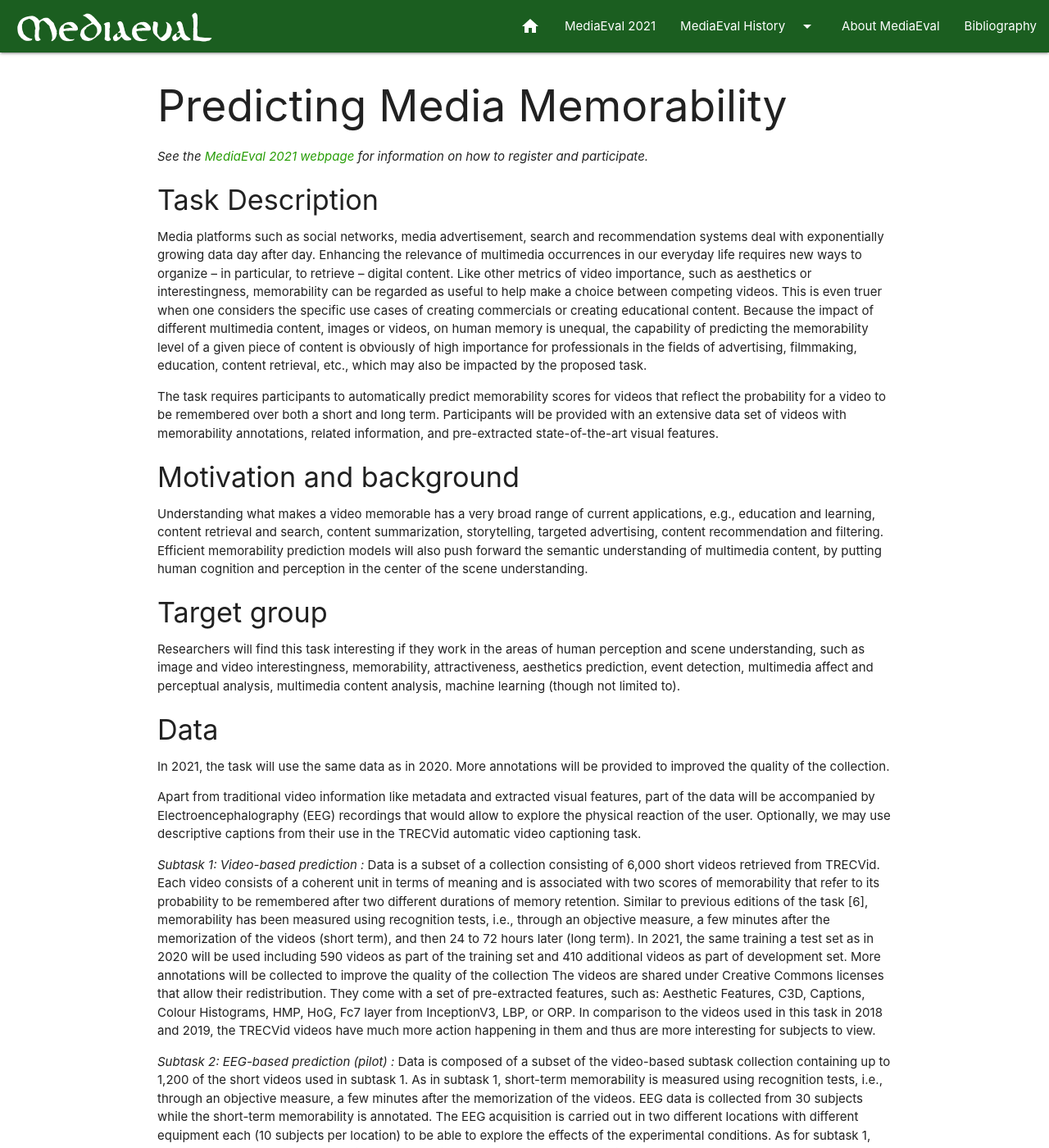
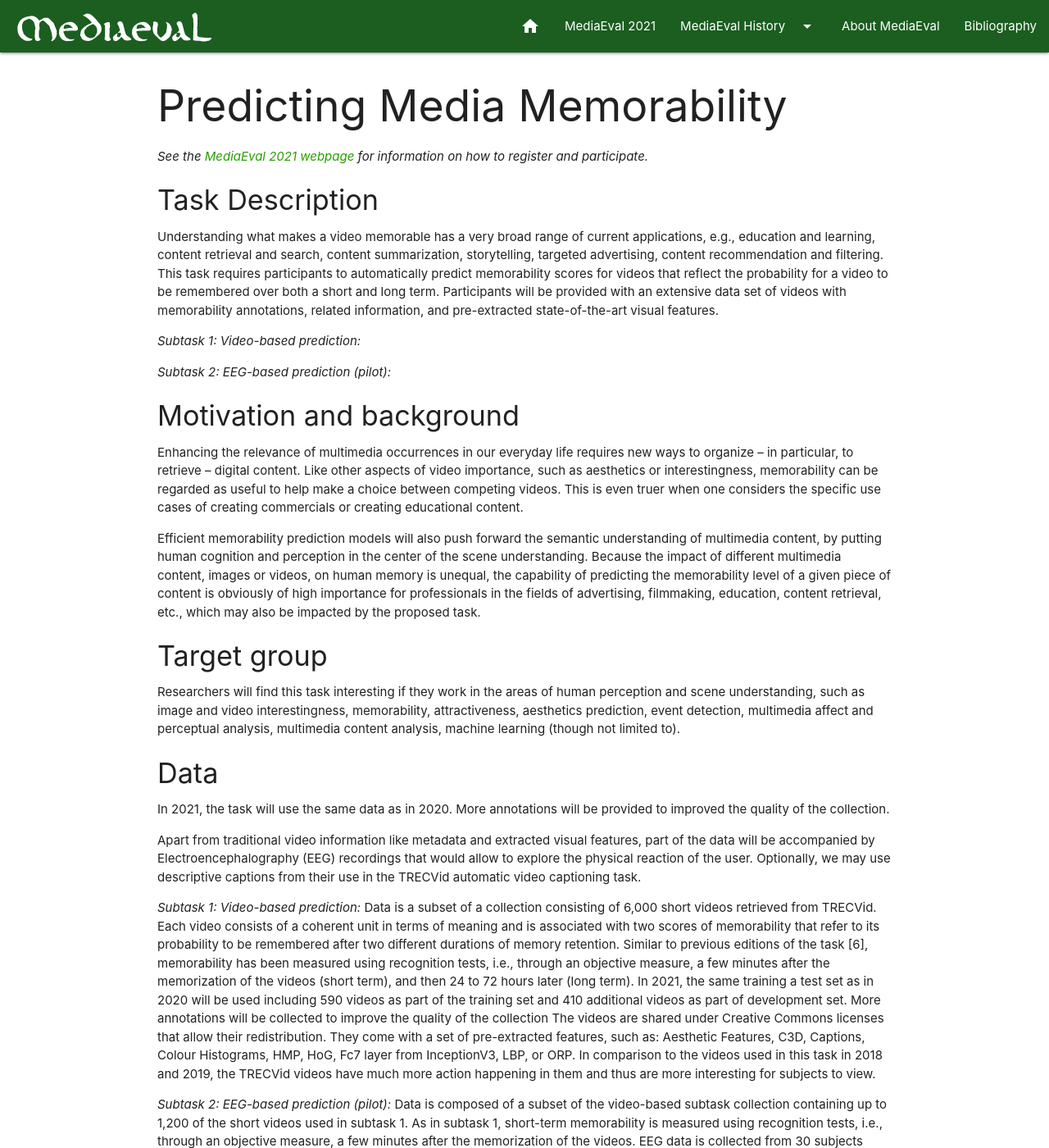
Before and after one commit to multimediaeval/multimediaeval.github.io, a Jekyll site: the page built from _editions/2021/tasks/memorability.md, in a window 1280 px wide and 1400 px high. Shown: the whole window at 82% size. Built offline with Jekyll 4.4.1, drawn with Linux system fonts in a browser that asks for light colours.

Commit message:
Update memorability.md

```diff
--- a/_editions/2021/tasks/memorability.md
+++ b/_editions/2021/tasks/memorability.md
@@ -14,24 +14,31 @@ blurb: "The task requires participants to automatically predict memorability sco
 *See the [MediaEval 2021 webpage](https://multimediaeval.github.io/editions/2021/) for information on how to register and participate.*
 
 #### Task Description
-Media platforms such as social networks, media advertisement, search and recommendation systems deal with exponentially growing data day after day. Enhancing the relevance of multimedia occurrences in our everyday life requires new ways to organize – in particular, to retrieve – digital content. Like other metrics of video importance, such as aesthetics or interestingness, memorability can be regarded as useful to help make a choice between competing videos. This is even truer when one considers the specific use cases of creating commercials or creating educational content. Because the impact of different multimedia content, images or videos, on human memory is unequal, the capability of predicting the memorability level of a given piece of content is obviously of high importance for professionals in the fields of advertising,  filmmaking, education, content retrieval, etc., which may also be impacted by the proposed task.
+Understanding what makes a video memorable has a very broad range of current applications, e.g., education and learning, content retrieval and search, content summarization, storytelling, targeted advertising, content recommendation and filtering. This task requires participants to automatically predict memorability scores for videos that reflect the probability for a video to be remembered over both a short and long term. Participants will be provided with an extensive data set of videos with memorability annotations, related information, and pre-extracted state-of-the-art visual features.
 
-The task requires participants to automatically predict memorability scores for videos that reflect the probability for a video to be remembered over both a short and long term. Participants will be provided with an extensive data set of videos with memorability annotations, related information, and pre-extracted state-of-the-art visual features.
+*Subtask 1: Video-based prediction:*
+<!-- # Please add a short description of what the participant must do for this subtask. (Possibly some of the info from the data section below can be moved here.)-->
+
+*Subtask 2: EEG-based prediction (pilot):*
+<!-- # Same as above. Please add a short description of what the participant must do for this subtask. (Possibly some of the info from the data section below can be moved here.)-->
 
 #### Motivation and background
-Understanding what makes a video memorable has a very broad range of current applications, e.g., education and learning, content retrieval and search, content summarization, storytelling, targeted advertising, content recommendation and filtering. Efficient memorability prediction models will also push forward the semantic understanding of multimedia content, by putting human cognition and perception in the center of the scene understanding.
+Enhancing the relevance of multimedia occurrences in our everyday life requires new ways to organize – in particular, to retrieve – digital content. Like other aspects of video importance, such as aesthetics or interestingness, memorability can be regarded as useful to help make a choice between competing videos. This is even truer when one considers the specific use cases of creating commercials or creating educational content.
+
+Efficient memorability prediction models will also push forward the semantic understanding of multimedia content, by putting human cognition and perception in the center of the scene understanding. Because the impact of different multimedia content, images or videos, on human memory is unequal, the capability of predicting the memorability level of a given piece of content is obviously of high importance for professionals in the fields of advertising,  filmmaking, education, content retrieval, etc., which may also be impacted by the proposed task.
 
 #### Target group
 Researchers will find this task interesting if they work in the areas of human perception and scene understanding, such as image and video interestingness, memorability, attractiveness, aesthetics prediction, event detection, multimedia affect and perceptual analysis, multimedia content analysis, machine learning (though not limited to).
 
 #### Data
+<!-- # Please rewrite this next sentence. The description of the data should not imply that the reader should know anything about what happend last year. It's  important to note that it is the same data, but do that at the end for completeness and not at the beginning.-->
 In 2021, the task will use the same data as in 2020. More annotations will be provided to improved the quality of the collection.
 
 Apart from traditional video information like metadata and extracted visual features, part of the data will be accompanied by Electroencephalography (EEG) recordings that would allow to explore the physical reaction of the user. Optionally, we may use descriptive captions from their use in the TRECVid automatic video captioning task.
 
-*Subtask 1: Video-based prediction :* Data is a subset of a collection consisting of 6,000 short videos retrieved from TRECVid. Each video consists of a coherent unit in terms of meaning and is associated with two scores of memorability that refer to its probability to be remembered after two different durations of memory retention. Similar to previous editions of the task [6], memorability has been measured using recognition tests, i.e., through an objective measure, a few minutes after the memorization of the videos (short term), and then 24 to 72 hours later (long term). In 2021, the same training a test set as in 2020 will be used  including 590 videos as part of the training set and 410 additional videos as part of development set. More annotations will be collected to improve the quality of the collection The videos are shared under Creative Commons licenses that allow their redistribution. They come with a set of pre-extracted features, such as: Aesthetic Features, C3D, Captions, Colour Histograms, HMP, HoG, Fc7 layer from InceptionV3, LBP, or ORP.  In comparison to the videos used in this task in 2018 and 2019, the TRECVid videos have much more action happening in them and thus are more interesting for subjects to view.
+*Subtask 1: Video-based prediction:* Data is a subset of a collection consisting of 6,000 short videos retrieved from TRECVid. Each video consists of a coherent unit in terms of meaning and is associated with two scores of memorability that refer to its probability to be remembered after two different durations of memory retention. Similar to previous editions of the task [6], memorability has been measured using recognition tests, i.e., through an objective measure, a few minutes after the memorization of the videos (short term), and then 24 to 72 hours later (long term). In 2021, the same training a test set as in 2020 will be used  including 590 videos as part of the training set and 410 additional videos as part of development set. More annotations will be collected to improve the quality of the collection The videos are shared under Creative Commons licenses that allow their redistribution. They come with a set of pre-extracted features, such as: Aesthetic Features, C3D, Captions, Colour Histograms, HMP, HoG, Fc7 layer from InceptionV3, LBP, or ORP.  In comparison to the videos used in this task in 2018 and 2019, the TRECVid videos have much more action happening in them and thus are more interesting for subjects to view.
 
-*Subtask 2: EEG-based prediction (pilot) :* Data is composed of a subset of the video-based subtask collection containing up to 1,200 of the short videos used in subtask 1. As in subtask 1, short-term memorability is measured using recognition tests, i.e., through an objective measure, a few minutes after the memorization of the videos. EEG data is collected from 30 subjects while the short-term memorability is annotated. The EEG acquisition is carried out in two different locations with different equipment each (10 subjects per location) to be able to explore the effects of the experimental conditions. As for subtask 1, the videos are shared under Creative Commons licenses that allow their redistribution.
+*Subtask 2: EEG-based prediction (pilot):* Data is composed of a subset of the video-based subtask collection containing up to 1,200 of the short videos used in subtask 1. As in subtask 1, short-term memorability is measured using recognition tests, i.e., through an objective measure, a few minutes after the memorization of the videos. EEG data is collected from 30 subjects while the short-term memorability is annotated. The EEG acquisition is carried out in two different locations with different equipment each (10 subjects per location) to be able to explore the effects of the experimental conditions. As for subtask 1, the videos are shared under Creative Commons licenses that allow their redistribution.
 
 #### Ground truth
 The ground truth for memorability will be collected through recognition tests, and thus results from objective measures of memory performance.
```
